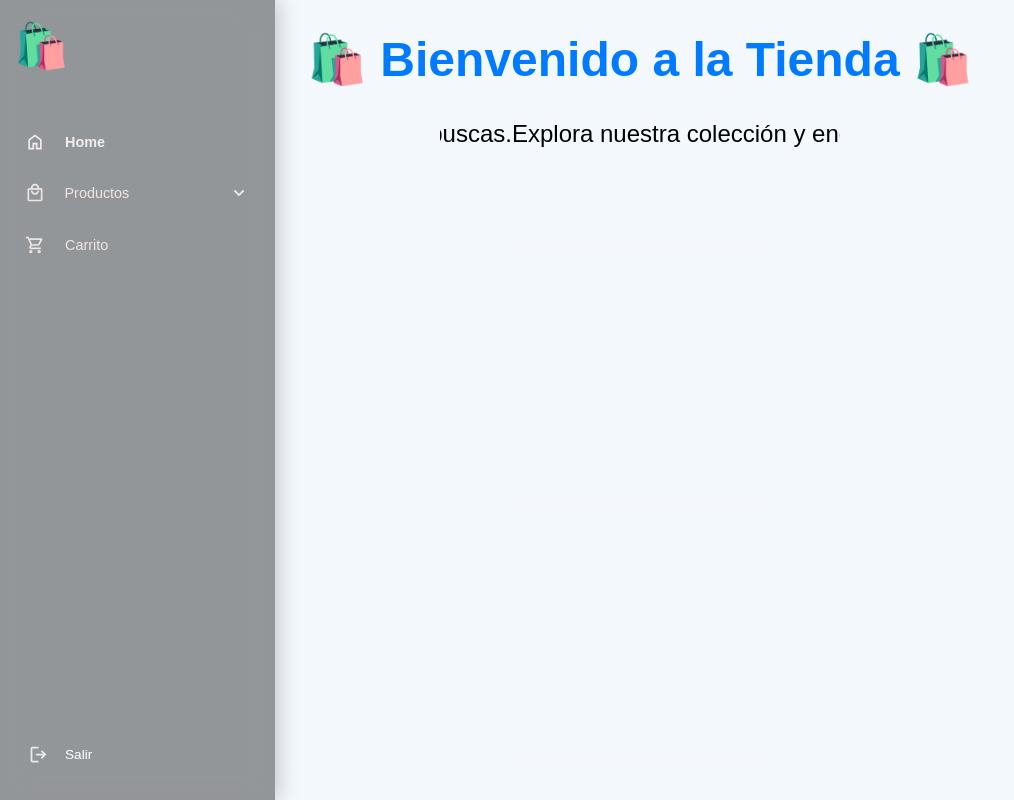
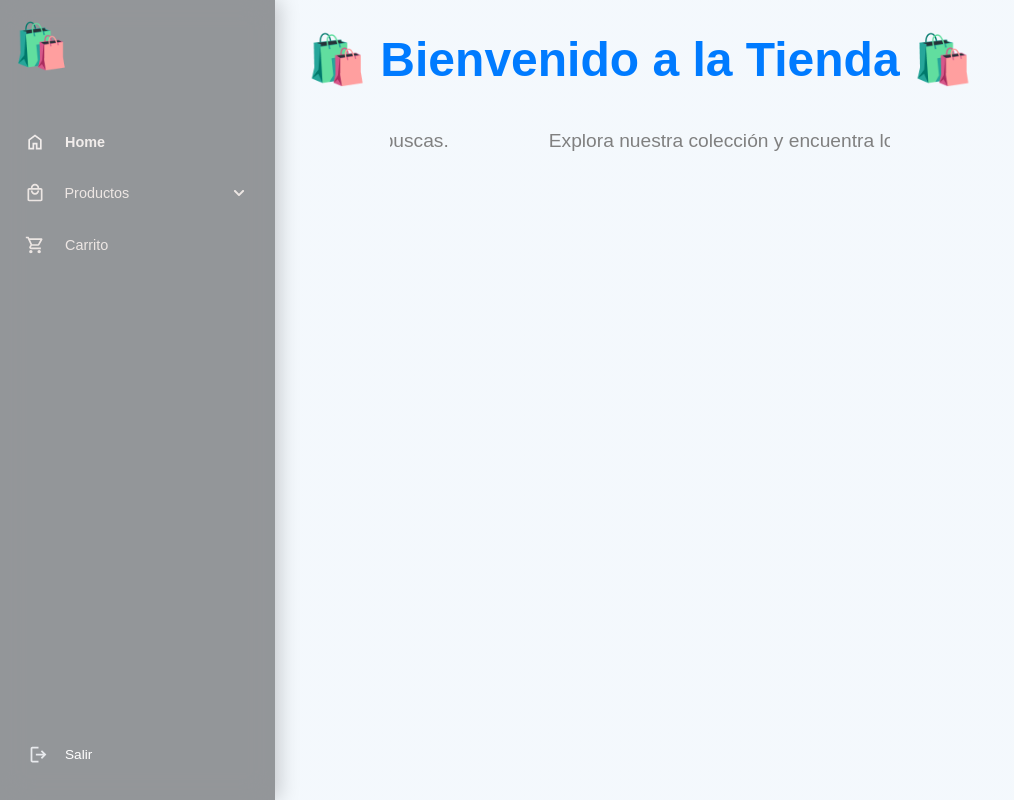
Before and after one commit to greverom/my-store, a React (Vite) app: page /home in a window 1280 px wide. Shown: the whole page, without its empty margins (0-1014 px from the left). Built offline with nearby package versions, Linux system fonts and the light colour scheme.

Commit message:
actualizado

```diff
--- a/src/hooks/animation/useGsapTitle.ts
+++ b/src/hooks/animation/useGsapTitle.ts
@@ -16,8 +16,8 @@ export const useGsapTitle = (
 
 
     gsap.to(subtitleRef.current, {
-      x: "-181%",
-      duration: 8,
+      x: "-70%",
+      duration: 15,
       ease: "linear",
       repeat: -1,
     });
--- a/src/pages/home.tsx
+++ b/src/pages/home.tsx
@@ -1,5 +1,5 @@
 import { useRef } from "react";
-import { HomeContainer, SubtitleContainer, Title } from "../styles/home.style";
+import { HomeContainer, ScrollingText, SubtitleContainer, Title } from "../styles/home.style";
 
 import { useGsapTitle } from "../hooks/animation/useGsapTitle";
 
@@ -15,10 +15,11 @@ const Home = () => {
     <HomeContainer>
     <Title ref={titleRef}>🛍️ Bienvenido a la Tienda 🛍️</Title>
     <SubtitleContainer>
-        <div ref={subtitleRef} className="scroll-text">
+      <ScrollingText ref={subtitleRef}>
         <span>{subtitleText}</span>
         <span>{subtitleText}</span>
-        </div>
+        <span>{subtitleText}</span>
+      </ScrollingText>
     </SubtitleContainer>
   </HomeContainer>
   );
--- a/src/styles/home.style.ts
+++ b/src/styles/home.style.ts
@@ -1,5 +1,4 @@
-import { styled } from "styled-components";
-
+import styled from "styled-components";
 
 export const HomeContainer = styled.div`
   display: flex;
@@ -17,14 +16,16 @@ export const Title = styled.h1`
 export const SubtitleContainer = styled.div`
   position: relative;
   width: 100%;
-  max-width: 400px;
+  max-width: 500px;
   overflow: hidden;
-  font-size: 1.5rem;
+  font-size: 1.2rem;
+`;
 
-
-  .scroll-text {
-    display: flex;
-    white-space: nowrap;
-
-  }
+export const ScrollingText = styled.div`
+  display: flex;
+  white-space: nowrap;
+  gap: 100px;
+  color: grey;
+  width: max-content;
+  padding: 10px;
 `;
```
Lines whose indentation alone changed are shown as unchanged.
